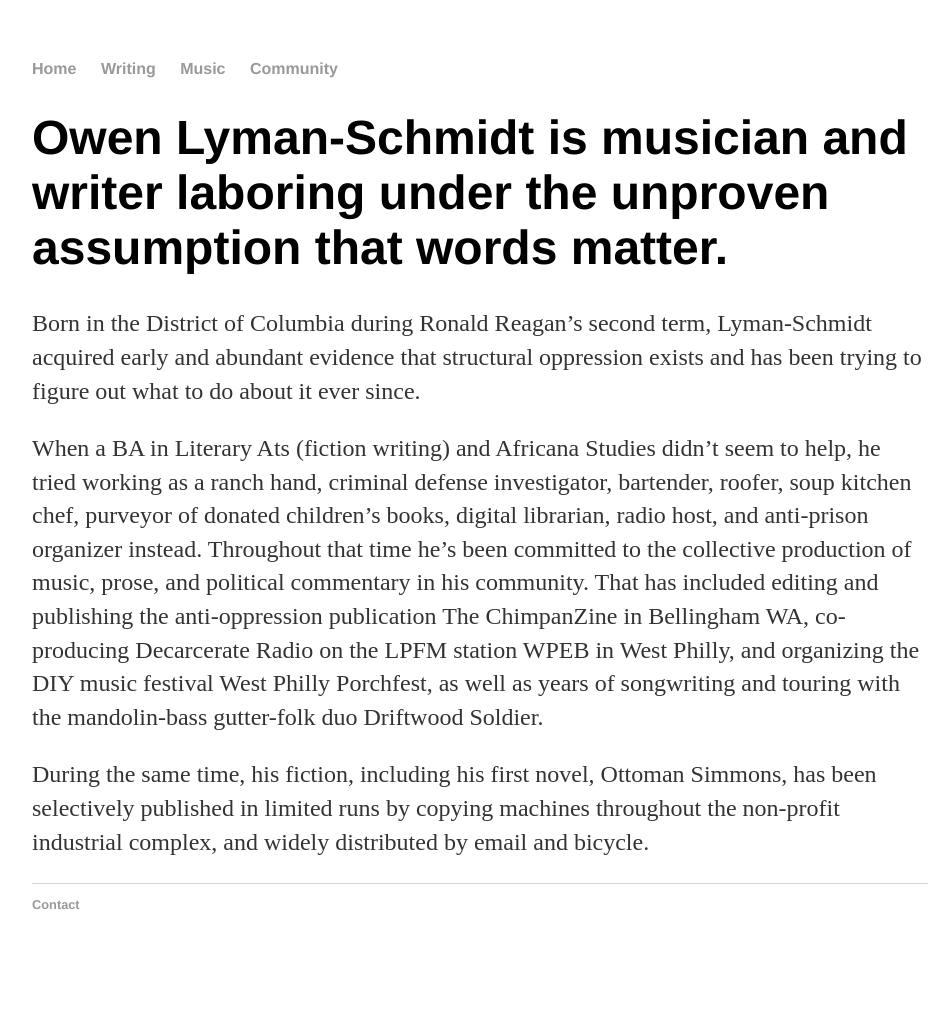
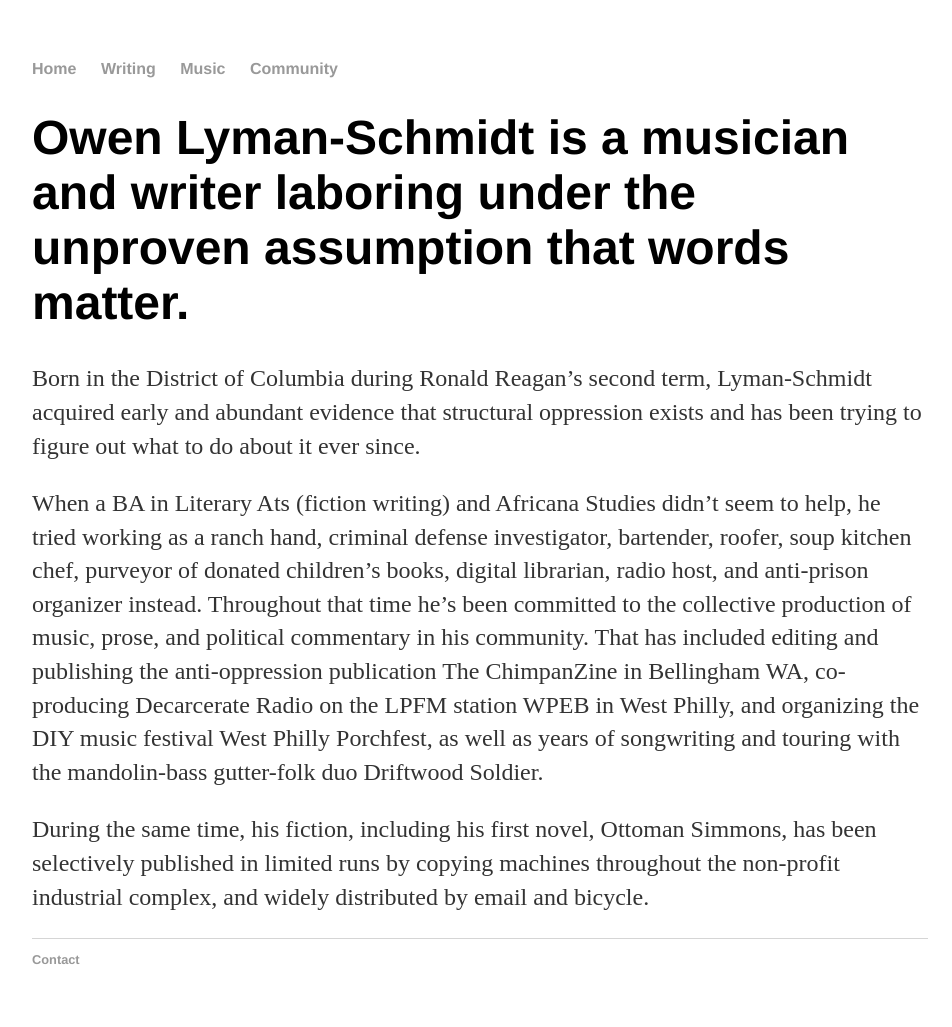
Before and after one commit to chmatie925/chmatie925.github.io, a Jekyll site: the page built from index.html, in a window 1280 px wide. Shown: the whole page, without its empty margins (160-1112 px from the left). Built offline with Jekyll 4.4.1, drawn with Linux system fonts in a browser that asks for light colours; before the commit the page ends 972 px from its top, so only the background shows below that.

```diff
--- a/index.html
+++ b/index.html
@@ -3,7 +3,7 @@ layout: default
 title: Owen Lyman-Schmidt
 ---
 <div class="blurb">
-	<h1>Owen Lyman-Schmidt is musician and writer laboring under the unproven assumption that words matter. </h1>
+	<h1>Owen Lyman-Schmidt is a musician and writer laboring under the unproven assumption that words matter. </h1>
 	<p>Born in the District of Columbia during Ronald Reagan’s second term, Lyman-Schmidt acquired early and abundant evidence that structural oppression exists and has been trying to figure out what to do about it ever since. </p>
 	<p>When a BA in Literary Ats (fiction writing) and Africana Studies didn’t seem to help, he tried working as a ranch hand, criminal defense investigator, bartender, roofer, soup kitchen chef, purveyor of donated children’s books, digital librarian, radio host, and anti-prison organizer instead. Throughout that time he’s been committed to the collective production of music, prose, and political commentary in his community. That has included editing and publishing the anti-oppression publication The ChimpanZine in Bellingham WA, co-producing Decarcerate Radio on the LPFM station WPEB in West Philly, and organizing the DIY music festival West Philly Porchfest, as well as years of songwriting and touring with the mandolin-bass gutter-folk duo Driftwood Soldier.</p>
 	<p>During the same time, his fiction, including his first novel, Ottoman Simmons, has been selectively published in limited runs by copying machines throughout the non-profit industrial complex, and widely distributed by email and bicycle.</p>
```
